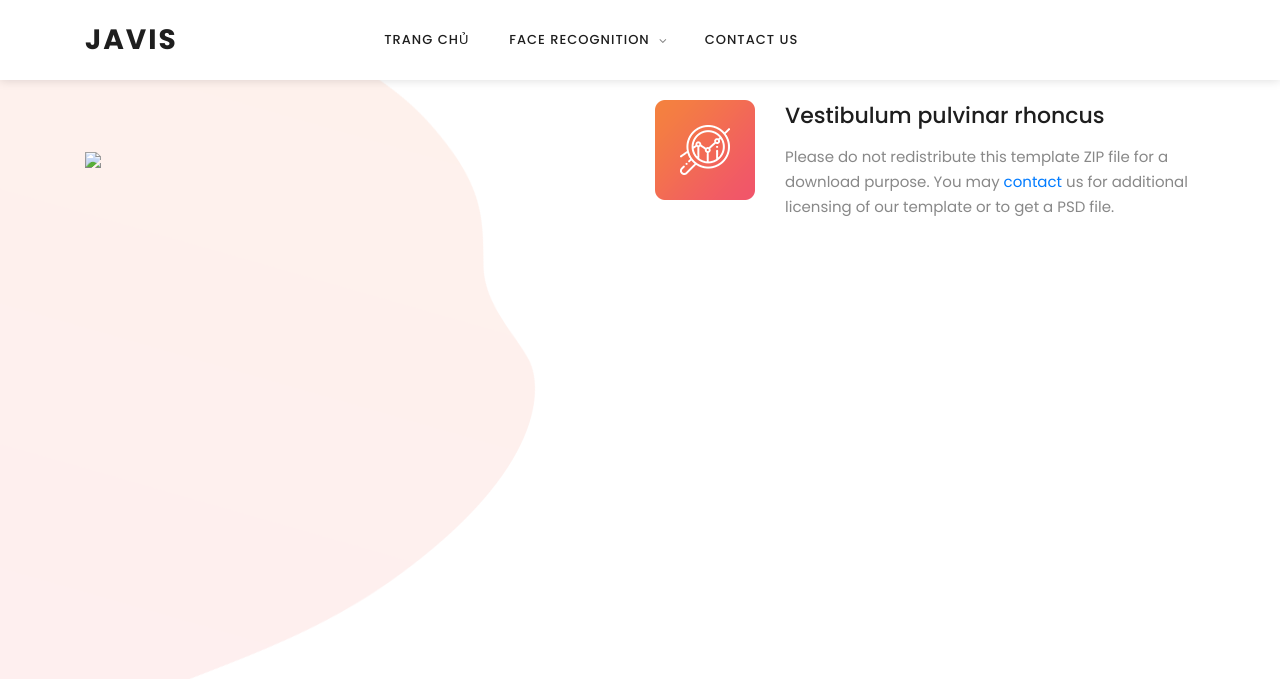
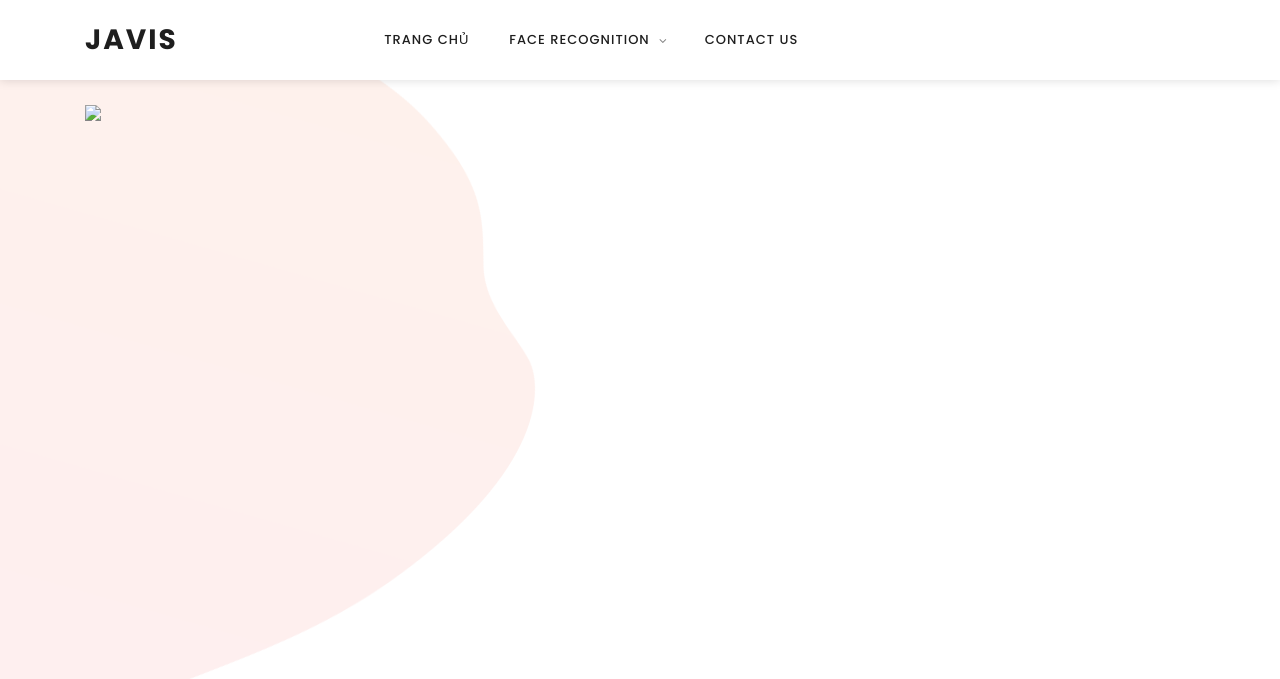
Before and after one commit to iwin2212/df_non_tf, a Flask app: template templates/take_shot.html in a window 1280 px wide. Shown: the top 679 px of the page. Run offline with Flask 2, Linux system fonts and the light colour scheme; the template is opened without the code that fills it, so the values that code supplies are empty; some libraries are stand-ins or nearby versions.

Commit message:
rearrange smt

```diff
--- a/const.py
+++ b/const.py
@@ -1,2 +1,3 @@
 model_path = "model/facenet.tflite"
 embedding_path = "database/emb.npy"
+video_source = 'rtsp://admin:ECSIAQ@192.168.1.47:554'
--- a/templates/take_shot.html
+++ b/templates/take_shot.html
@@ -90,19 +90,6 @@ https://templatemo.com/tm-540-lava-landing-page
                     <!-- <img src="./static/assets/images/left-image.png" class="rounded img-fluid d-block mx-auto" alt="App"> -->
                     <img src="{{ url_for('.video_feed') }}">
                 </div>
-                <div class="right-text offset-lg-1 col-lg-6 col-md-10 col-sm-6 mobile-bottom-fix">
-                    <ul>
-                        <li data-scroll-reveal="enter right move 30px over 0.6s after 0.4s">
-                            <img src="./static/assets/images/about-icon-01.png" alt="">
-                            <div class="text">
-                                <h4>Vestibulum pulvinar rhoncus</h4>
-                                <p>Please do not redistribute this template ZIP file for a download purpose. You may <a
-                                rel="nofollow" href="https://templatemo.com/contact" target="_parent">contact</a> us for
-                            additional licensing of our template or to get a PSD file.</p>
-                            </div>
-                        </li>
-                    </ul>
-                </div>
             </div>
         </div>
     </section>
```
Also changed, not shown: view/camera_flask/camera_opencv.py (+6 -3 lines), view/test/test_stream.py (+20 -14 lines).
